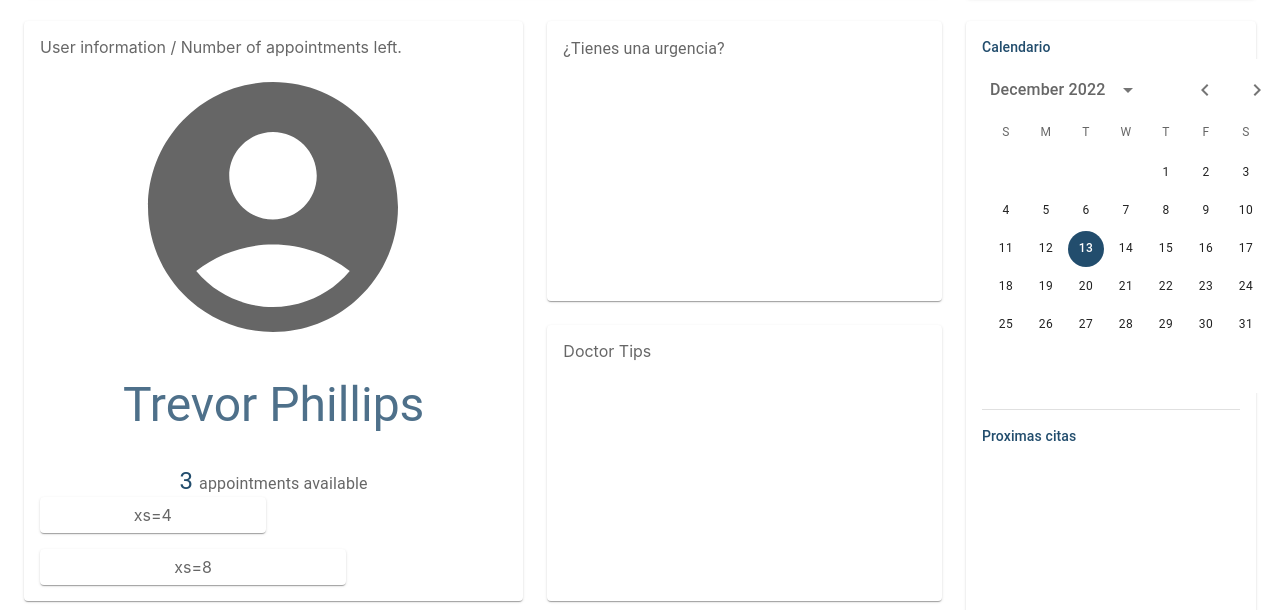
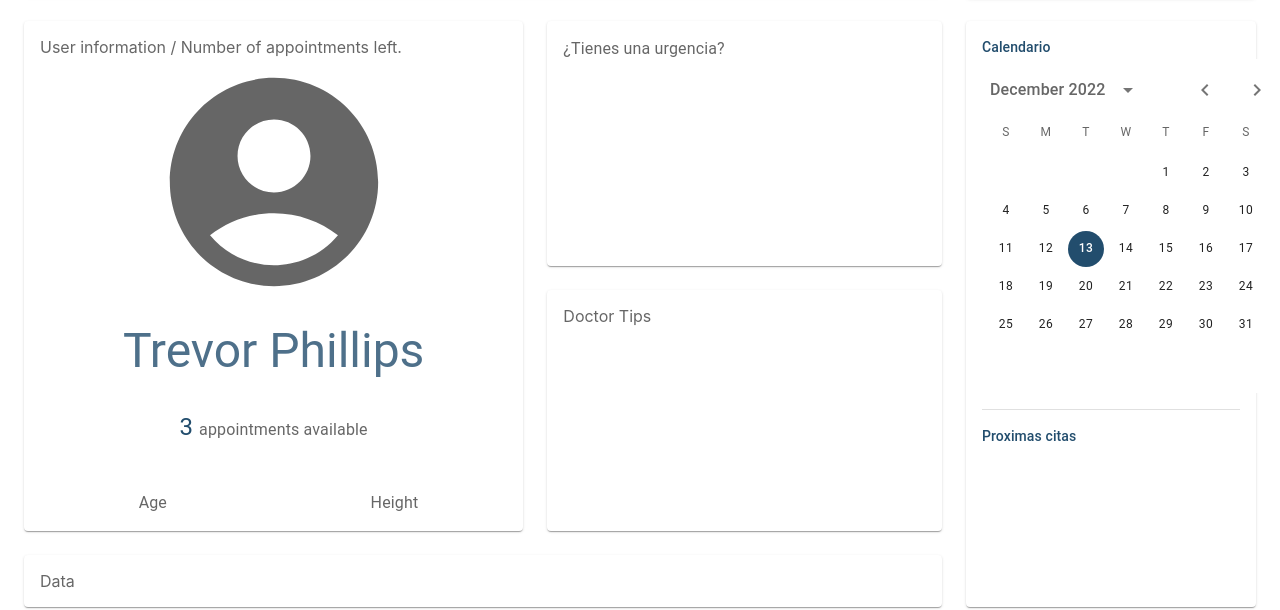
Before and after one commit to tkalejandro/POC-nefrologo-en-linea, a React (Create React App) app: page / in a window 1280 px wide. Shown: the part 207-817 px from the top of the page. Built offline with nearby package versions, Linux system fonts and the light colour scheme; no server answers.

Commit message:
added 2 placeholder fields for future user information

```diff
--- a/src/pages/Dashboard/components/UserInformation/UserInformation.tsx
+++ b/src/pages/Dashboard/components/UserInformation/UserInformation.tsx
@@ -1,4 +1,4 @@
-import { Box, useTheme, styled, Paper, Grid, useMediaQuery, Typography } from '@mui/material'
+import { Box, useTheme, /* styled, Paper, */ Grid, useMediaQuery, Typography } from '@mui/material'
 import AccountCircleIcon from '@mui/icons-material/AccountCircle';
 import React from 'react'
 
@@ -7,11 +7,11 @@ import React from 'react'
 const UserInformation = (): JSX.Element => {
 
     const theme = useTheme()
-    const Item = styled(Paper)({
+    /* const Item = styled(Paper)({
         padding: theme.spacing(1),
         textAlign: 'center',
         color: theme.palette.text.secondary,
-    });
+    }); */
 
     const isMd = useMediaQuery(theme.breakpoints.up('md'));
     return (
@@ -22,24 +22,33 @@ const UserInformation = (): JSX.Element => {
                 flexDirection: 'column',
                 alignItems: 'center',
             }}>
-                <Box>
-                    <AccountCircleIcon sx={{ fontSize: isMd ? 300 : 200, color: 'primary' }} />
-                    <Typography mt={2} variant={isMd ? 'h3' : 'h4'} color='primary'>
+                <Box sx={{
+                    display: 'flex',
+                    flexDirection: 'column',
+                    alignItems: 'center',
+                }}>
+                    <AccountCircleIcon sx={{ fontSize: isMd ? 250 : 200, color: 'primary' }} />
+                    <Typography mt={2} variant={isMd ? 'h3' : 'h4'}>
                         Trevor Phillips
                     </Typography>
                 </Box>
                 <Typography mt={4}>
+                    {/* available currently hardcoded */}
                     <Typography color='primary' variant='h5' component='span'>3 </Typography>
                     appointments available
                 </Typography>
             </Box>
-            <Grid container spacing={2}>
+            <Grid container spacing={2} mt={4}>
                 {/* User Profile Picture and name */}
-                <Grid item xs={12} lg={6}>
-                    <Item>xs=4</Item>
+                <Grid item xs={6} lg={6}>
+                    <Typography textAlign="center">
+                        Age
+                    </Typography>
                 </Grid>
-                <Grid item xs={12} lg={8}>
-                    <Item>xs=8</Item>
+                <Grid item xs={6} lg={6}>
+                    <Typography textAlign="center">
+                        Height
+                    </Typography>
                 </Grid>
             </Grid>
         </Box>
```
